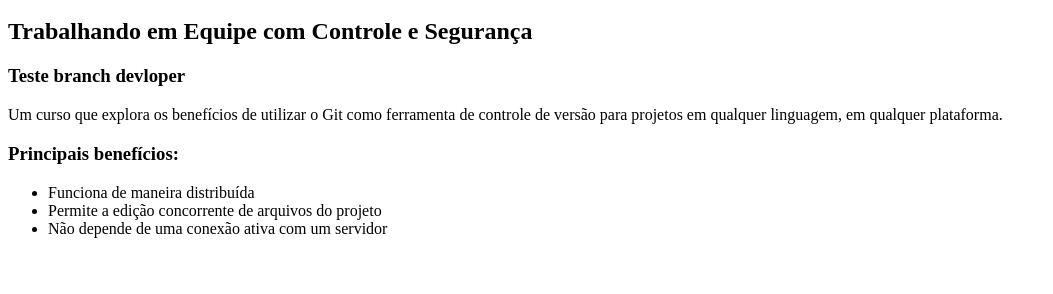
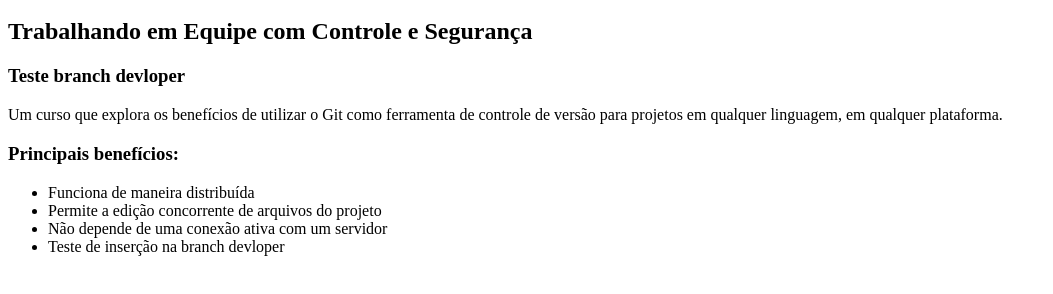
Before and after one commit to guilhermefq/meu-site, a plain HTML site: page index.html in a window 1280 px wide. Shown: the part 48-342 px from the top of the page, without its empty margins (0-1053 px from the left). Drawn offline with Linux system fonts and the light colour scheme.

Commit message:
commit na branch devloper

```diff
--- a/index.html
+++ b/index.html
@@ -14,6 +14,7 @@
 	            <li>Funciona de maneira distribuída</li>
         	    <li>Permite a edição concorrente de arquivos do projeto</li>
 	            <li>Não depende de uma conexão ativa com um servidor</li>
+                    <li>Teste de inserção na branch devloper</li>
 	        </ul>
 	</body>
 </html>
```
Also changed, not shown: 1 other file.
